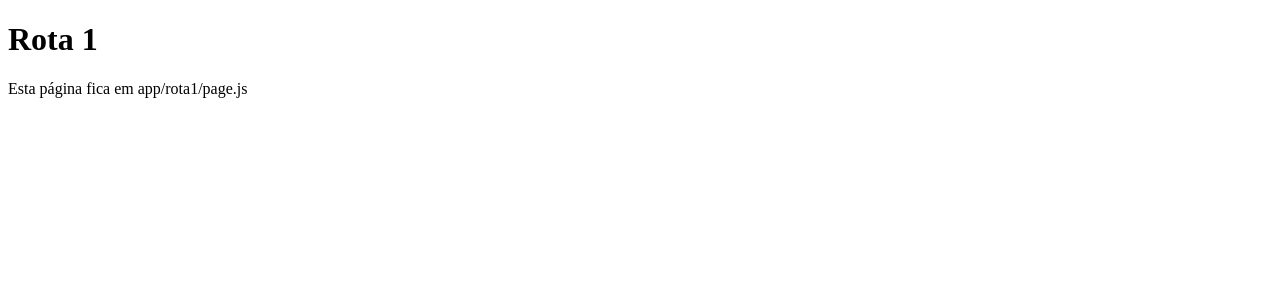
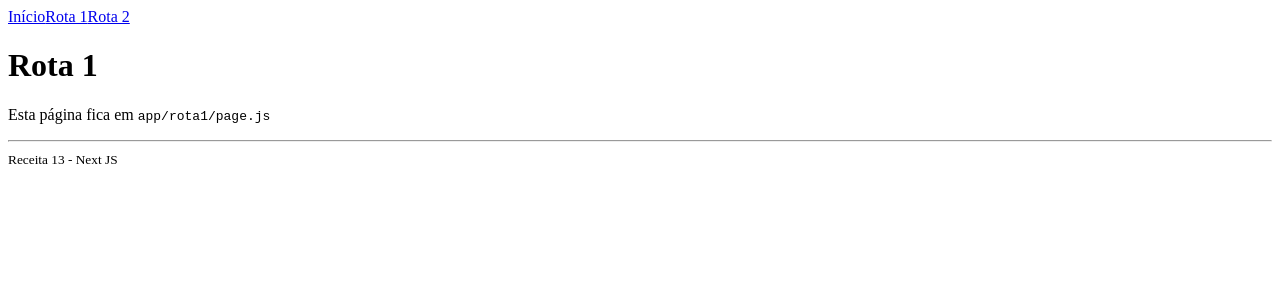
Before and after one commit to Flavia-Carvalho-1/Receitas-pweb-3, a Next.js app: page /rota1 in a window 1280 px wide. Shown: the top 300 px of the page. Built offline with nearby package versions, Linux system fonts and the light colour scheme.

Commit message:
Receita 13: rota1 usa Menu e Rodape de app/page.js

```diff
--- a/app/rota1/page.js
+++ b/app/rota1/page.js
@@ -1,15 +1,14 @@
+import { Menu, Rodape } from '../page'
+
 export default function Rota1(){
-
     return (
-
         <div>
-
-            <h1>Rota 1</h1>
-
-            <p>Esta página fica em app/rota1/page.js</p>
-
+            <Menu />
+            <main className="cartao">
+                <h1>Rota 1</h1>
+                <p>Esta página fica em <code>app/rota1/page.js</code></p>
+            </main>
+            <Rodape />
         </div>
-
     )
-
 }
```
